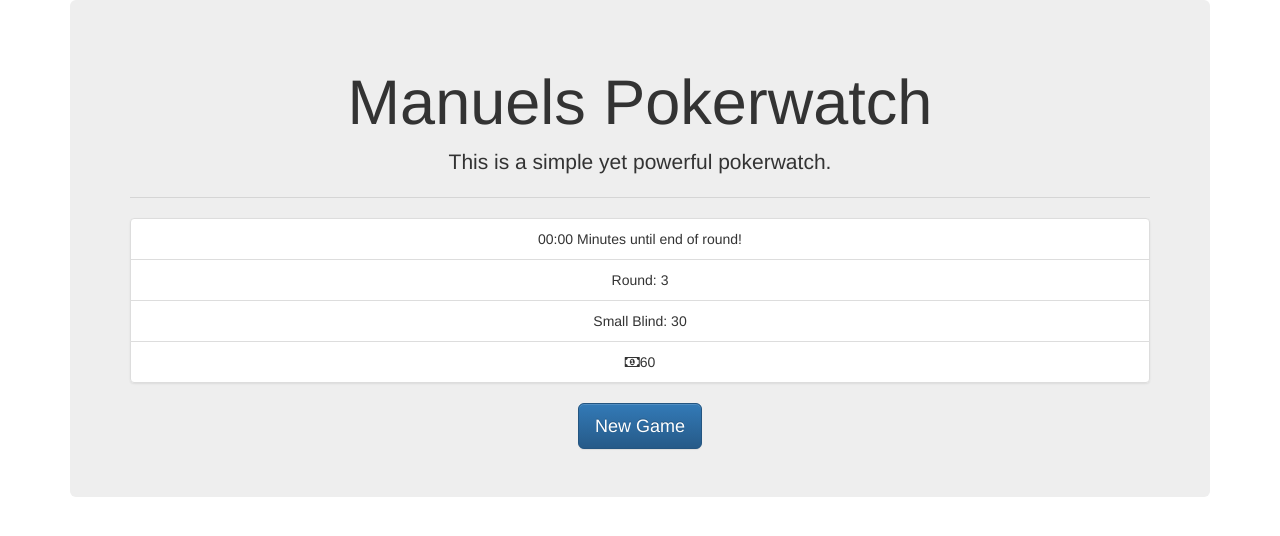
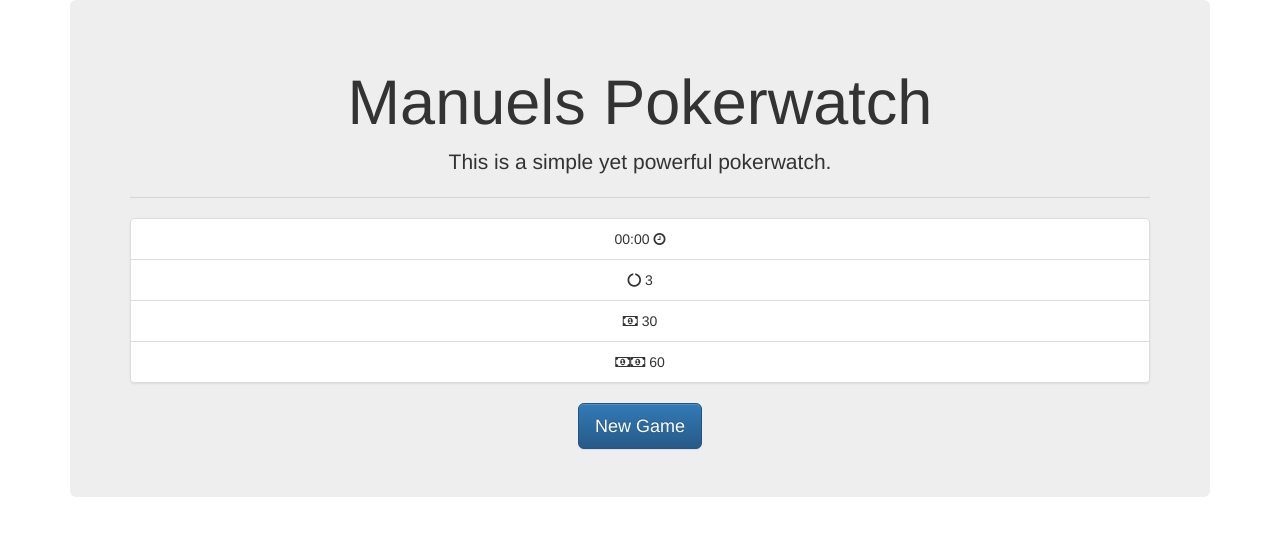
Before and after one commit to gianhiltbrunner/pokerwatch, a plain HTML site: page index.html in a window 1280 px wide. Both pictures are taken after a click on the button "Start Game". Drawn offline with nearby package versions, Linux system fonts and the light colour scheme.

Commit message:
Update index.html

```diff
--- a/index.html
+++ b/index.html
@@ -14,10 +14,11 @@
     <hr class="my-2">
     <div id="watch" style="display: none;">
         <ul class="list-group">
-        <li class="list-group-item"><div><span id="time"></span> Minutes until end of round!</div></li>
-        <li class="list-group-item"><div>Round: <span id="round">1</span></div></li>
-        <li class="list-group-item"><div>Small Blind: <span id="smallBlind"></span></div></li>
-        <li class="list-group-item"><div><i class="fa fa-money" aria-hidden="true"></i><span id="bigBlind"></span></div></li>
+        <li class="list-group-item"><div><span id="time"></span> <i class="fa fa-clock-o" aria-hidden="true"></i>
+</div></li>
+        <li class="list-group-item"><div><i class="fa fa-circle-o-notch" aria-hidden="true"></i> <span id="round">1</span></div></li>
+        <li class="list-group-item"><div><i class="fa fa-money" aria-hidden="true"></i> <span id="smallBlind"></span></div></li>
+        <li class="list-group-item"><div><i class="fa fa-money" aria-hidden="true"></i><i class="fa fa-money" aria-hidden="true"></i> <span id="bigBlind"></span></div></li>
         </ul>
         <button type="button" class="btn btn-primary btn-lg" id="reset" onclick="window.location.reload()">New Game</button>
     </div>
```
